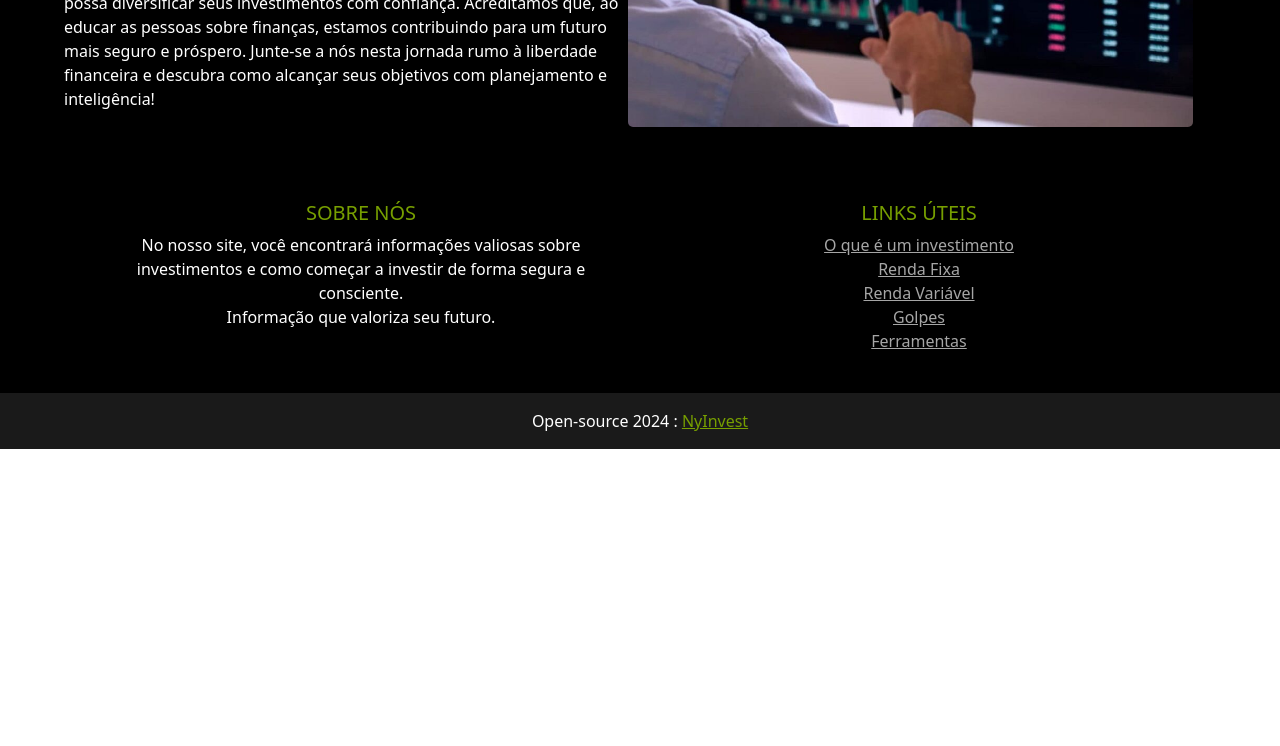
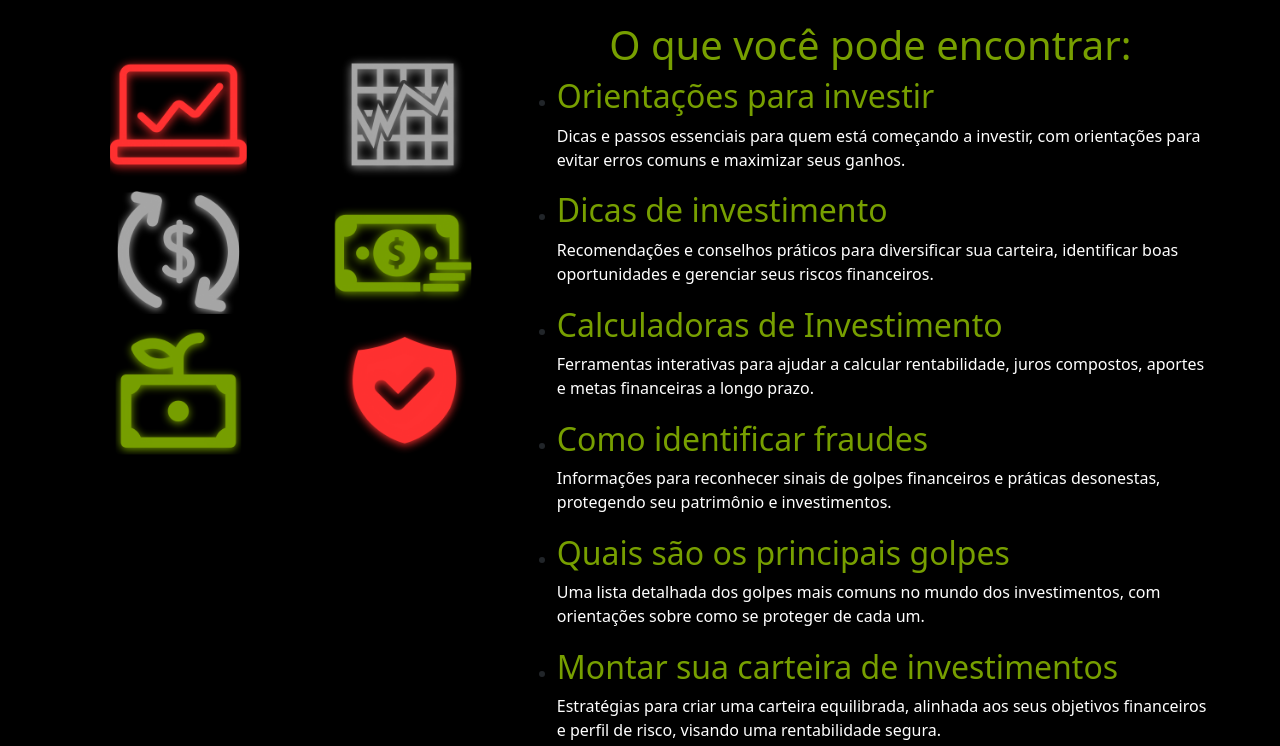
Before and after one commit to Benininico/NyInvest, a plain HTML site: page index.html in a window 1280 px wide. Shown: the part 938-1684 px from the top of the page. Before the commit the page ends 1387 px from the top, so only its background shows below. Drawn offline with nearby package versions, Linux system fonts and the light colour scheme; a web font is replaced by a local one.

Commit message:
Site 1.1
Index atualixado
Menu fixed
E detalhes

```diff
--- a/index.html
+++ b/index.html
@@ -118,13 +118,11 @@
                 <span class="visually-hidden">Next</span>
             </button>
         </div>
-
-
         <hr class="linha">
         <div class="txt">
             <h1 class="title">O que é a Ny<span style="color: #fff;">Invest</span>?</h1>
             <div class="flexbox-index">
-                <div class="item-flexbox-index">
+                <div class="item-flexbox-index" style="width: 60%;">
                     <p class="text">
                         É um blog dedicado a investimentos, com o objetivo de ajudar pessoas a entrarem nesse mundo e
                         melhorarem suas vidas financeiras. Aqui, alertamos sobre golpes e investimentos arriscados, além
@@ -145,14 +143,80 @@
                         objetivos com planejamento e inteligência!
                     </p>
                 </div>
-                <div class="item-flexbox-index">
-                    <img src="img/investidor-index.jpg" width="100%" height="100%">
+                <div class="item-flexbox-index" style="width: 40%;">
+                    <img src="img/investidor-index.jpg" width="100%" height="100%" style="margin-left: 10px;">
+                </div>
+            </div>
+            <br>
+            <div class="flexbox-index">
+                <div class="item-flexbox-index" style="width: 40%;">
+                    <img src="img/info-index.png">
+                </div>
+                <div class="item-flexbox-index" style="width: 60%;">
+                    <div class="info-index">
+                        <h1 class="title">O que você pode encontrar:</h1>
+                        <ul>
+                            <li>
+                                <h2 class="title">Orientações para investir</h2>
+                                <p class="text">
+                                    Dicas e passos essenciais para quem está começando a investir, com orientações para
+                                    evitar
+                                    erros comuns e maximizar
+                                    seus ganhos.
+                                </p>
+                            </li>
+                            <li>
+                                <h2 class="title">Dicas de investimento</h2>
+                                <p class="text">
+                                    Recomendações e conselhos práticos para diversificar sua carteira, identificar boas
+                                    oportunidades e gerenciar seus
+                                    riscos financeiros.
+                                </p>
+                            </li>
+                            <li>
+                                <h2 class="title">Calculadoras de Investimento</h2>
+                                <p class="text">
+                                    Ferramentas interativas para ajudar a calcular rentabilidade, juros compostos,
+                                    aportes e
+                                    metas financeiras a longo
+                                    prazo.
+                                </p>
+                            </li>
+                            <li>
+                                <h2 class="title">Como identificar fraudes</h2>
+                                <p class="text">
+                                    Informações para reconhecer sinais de golpes financeiros e práticas desonestas,
+                                    protegendo
+                                    seu patrimônio e
+                                    investimentos.
+                                </p>
+                            </li>
+                            <li>
+                                <h2 class="title">Quais são os principais golpes</h2>
+                                <p class="text">
+                                    Uma lista detalhada dos golpes mais comuns no mundo dos investimentos, com
+                                    orientações
+                                    sobre
+                                    como se proteger de
+                                    cada um.
+                                </p>
+                            </li>
+                            <li>
+                                <h2 class="title">Montar sua carteira de investimentos</h2>
+                                <p class="text">
+                                    Estratégias para criar uma carteira equilibrada, alinhada aos seus objetivos
+                                    financeiros
+                                    e
+                                    perfil de risco, visando
+                                    uma rentabilidade segura.
+                                </p>
+                            </li>
+                        </ul>
+                    </div>
                 </div>
             </div>
         </div>
     </div>
-
-
     <footer class="text-center custom-footer">
         <div class="container p-4">
             <div class="row">
@@ -182,7 +246,6 @@
         </div>
     </footer>
 
-
 </body>
 
 </html>
--- a/style.css
+++ b/style.css
@@ -29,6 +29,18 @@ body {
 .custom-navbar {
     padding-top: 10px;
     background-color: #000;
+}
+
+.container-fluid {
+    position: fixed;
+    /* Mantém o menu fixo na viewport */
+    top: 0;
+    /* Alinha ao topo da tela */
+    width: 100%;
+    /* Faz o menu ocupar toda a largura da tela */
+    z-index: 1000;
+    /* Mantém o menu acima de outros elementos */
+    background-color: #000000e6;
 }
 
 .custom-navbar .nav-link {
@@ -77,6 +89,10 @@ h1.title {
     color: #779f00;
 }
 
+h2.title {
+    color: #779f00;
+}
+
 p.text {
     color: #fff;
 }
@@ -98,15 +114,22 @@ hr.linha {
     flex-wrap: wrap;
 }
 
-.item-flexbox-index {
-    width: 49%;
-    height: 100%;
-}
-
 .item-flexbox-index img {
+    width: 100%;
     border-radius: 5px;
 }
 
+.info-index {
+    text-align: center;
+}
+.info-index ul {
+
+}
+
+.info-index li {
+    margin-bottom: 3%;
+    text-align: left !important;
+}
 
 /* Para celulares e tablets */
 
@@ -117,8 +140,12 @@ screen and (orientation: portrait) {
     }
 
     .item-flexbox-index {
-        width: 100%;
-        height: 100%;
+        width: 100% !important;
+        height: 100% !important;
+    }
+
+    .item-flexbox-index img {
+        padding-left: 0px;
     }
 }
 
@@ -126,4 +153,13 @@ screen and (orientation: portrait) {
     .flexbox-index {
         flex-direction: column;
     }
+
+    .item-flexbox-index {
+        width: 100% !important;
+        height: 100% !important;
+    }
+
+    .item-flexbox-index img {
+        padding-left: 0px;
+    }
 }
```
Also changed, not shown: img/info-index.png (added).
